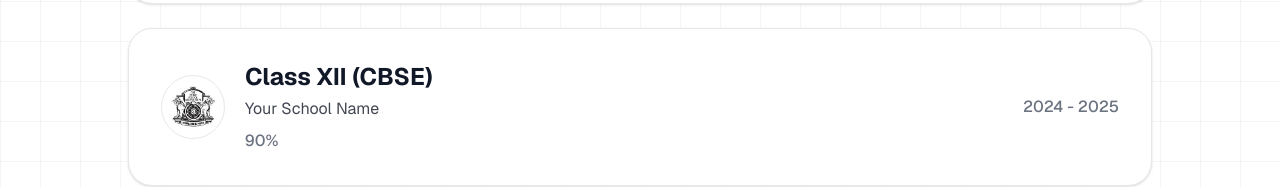
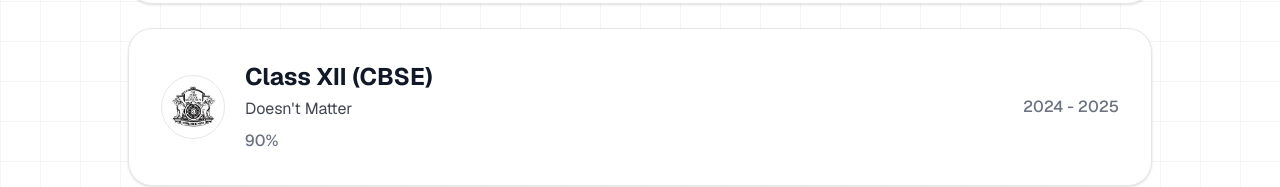
Before and after one commit to Hardik12244/Portfolio, a Next.js app: page / in a window 1280 px wide. Shown: the part 5359-5546 px from the top of the page. Built offline with nearby package versions, Linux system fonts and the light colour scheme.

Commit message:
-minor changes

```diff
--- a/src/app/layout.tsx
+++ b/src/app/layout.tsx
@@ -14,7 +14,7 @@ const geistMono = Geist_Mono({
 });
 
 export const metadata: Metadata = {
-  title: "Hardik Garg — Full-Stack Developer & Product Builder",
+  title: "Hardik Garg",
   description:
     "Minimal editorial portfolio of Hardik Garg (Scylent). Crafting scalable web applications, realtime systems, and AI-integrated products.",
   icons: {
--- a/src/app/page.tsx
+++ b/src/app/page.tsx
@@ -11,7 +11,6 @@ export default function Home() {
   return (
     <>
       <Navbar />
-      {/* <main className="flex flex-col gap-12 sm:gap-20"> */}
         <Hero />
         <TechStack />
         <Projects />
@@ -19,7 +18,6 @@ export default function Home() {
           <Achievements />
           <Education />
         <Contact />
-      {/* </main> */}
     </>
   );
 }
--- a/src/components/sections/Education.tsx
+++ b/src/components/sections/Education.tsx
@@ -14,7 +14,7 @@ const education = [
   },
   {
     degree: "Class XII (CBSE)",
-    institute: "Your School Name",
+    institute: "Doesn't Matter",
     score: "90%",
     period: "2024 - 2025",
     logo: "/school.jpg",
```
